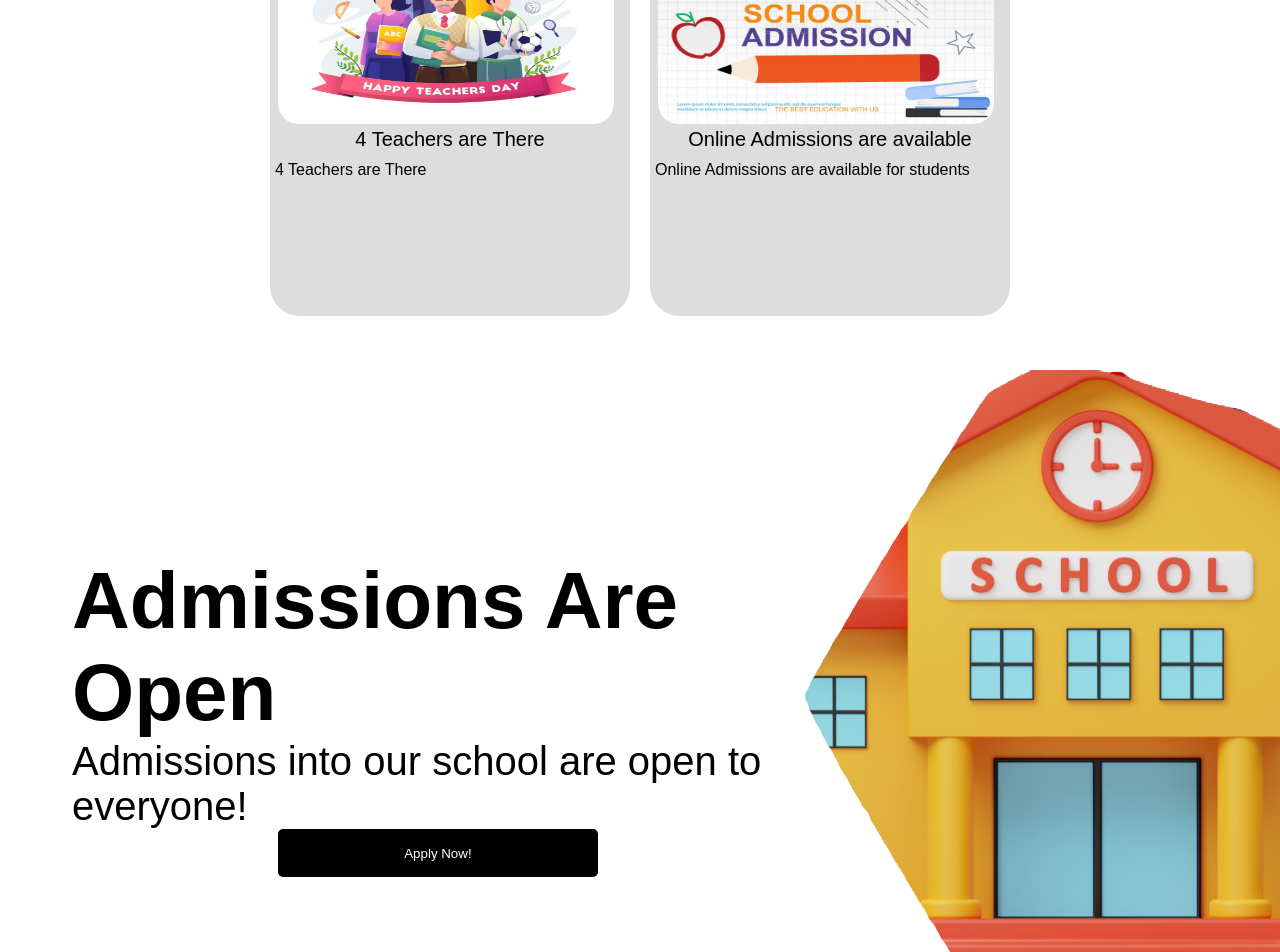
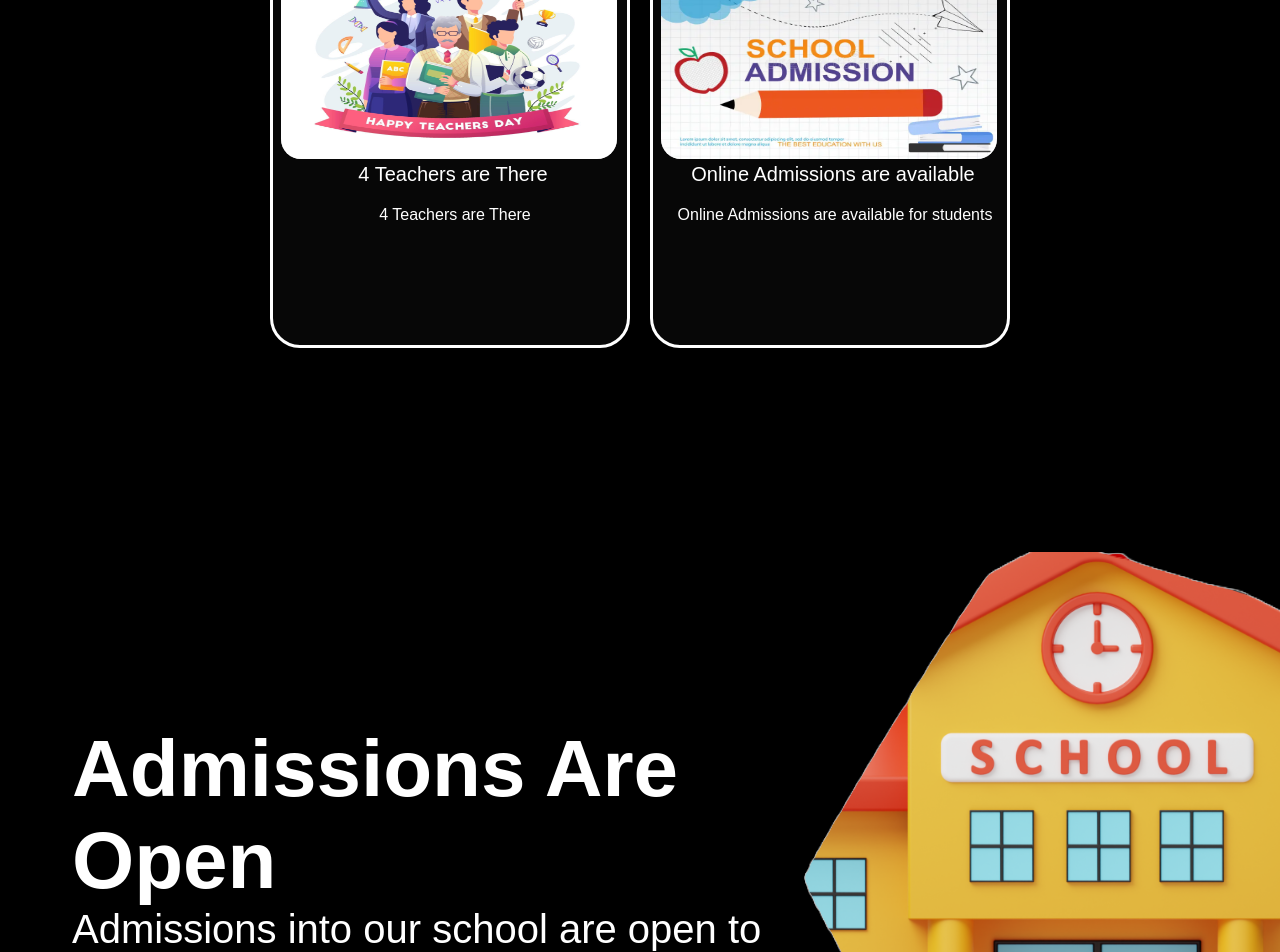
Before and after one commit to audwitiyabandyopadhyay74/mahata-purbapara-free-primary-school, a React (Vite) app: page / in a window 1280 px wide. Shown: the part 1740-2692 px from the top of the page. Built offline with nearby package versions, Linux system fonts and the light colour scheme.

Commit message:
new version

```diff
--- a/src/App.css
+++ b/src/App.css
@@ -5,11 +5,13 @@
         font-family: Arial, Helvetica, sans-serif;
         transition: all 1.5s ease;
         box-sizing: border-box;
+        overflow: hidden;
     }
 
      :root {
         -ms-overflow-style: none;
         scrollbar-width: none;
+        overflow: scroll;
     }
     /*
 *:hover {
@@ -42,24 +44,26 @@
     }
 
     body {
-        background-color: #fff;
-        color: #000;
+        background-color: #000;
+        color: #fff;
+        perspective: 5000;
     }
 
     .nav {
-        padding-left: 10px;
-        padding-right: 10px;
         width: 100%;
-        height: 8vh;
+        height: 12vh;
         display: flex;
         justify-content: space-between;
         align-items: center;
-        z-index: 1000;
+        background: #000;
+        /* margin-bottom: 100px; */
+        padding-left: 10px;
     }
 
     .nav>.logo {
         font-family: arial;
         font-size: 2.5vh;
+        color: #000;
     }
 
     .nav>.links {
@@ -68,24 +72,38 @@
         flex-direction: row;
         justify-content: space-between;
         padding-right: 20px;
+        color: #fff;
+        /* background-color: #000; */
     }
 
     .nav>.links>button {
         border-color: transparent;
         background-color: transparent;
         transition: all 0.5s ease-in-out;
+        color: #000;
+        /* margin-top: 40px; */
+        height: 5vh;
+        width: 10vh;
+        border-radius: 5px;
+        /* background-color: #000; */
+        /* transform: skew(100deg); */
     }
 
     .links button::before {
         background-color: #d87a00;
         width: 100px !important;
         height: 5px !important;
+        /* background-color: #000; */
     }
 
     .nav>.links>button:hover {
         /*    cursor: url('./assets/react.svg'), auto;*/
         cursor: pointer;
-        border-bottom-color: #000;
+        /* border-bottom-color: #000; */
+        /* background-color: #000; */
+        background: #fff;
+        color: #000;
+        /* transform: skew(10deg); */
     }
 
     .banner {
@@ -141,13 +159,20 @@
         width: 45vh;
         height: 50vh;
         border-radius: 30px;
-        background-color: #ddd;
+        background-color: #080808e0;
         margin-top: 30px;
+        border: #fff solid;
         transition: all .3s ease-in-out;
+        /* animation: move 10s linear infinite; */
+        /* animation-iteration-count: infinite; */
+        /* animation-timing-function: 1s; */
+        /* transform: rotate(180deg); */
     }
 
     .Feature:hover {
-        transform: translateY(-30px);
+        /* transform: translateY(-30px); */
+        /* transform: scale(1.2); */
+        transform: skew(10deg);
         cursor: pointer;
     }
 
@@ -172,6 +197,17 @@
         position: relative;
         bottom: -10px;
         left: 5px;
+        text-align: center;
+        padding: 10px;
+    }
+
+    @keyframes move {
+        0% {
+            transform: rotate(0deg);
+        }
+        100% {
+            transform: rotate(360deg);
+        }
     }
 
     .Features {
@@ -199,6 +235,7 @@
         flex-direction: row;
         justify-content: space-between;
         align-items: center;
+        margin-top: 150px;
     }
 
     .admissions-banner>.text {
@@ -206,6 +243,7 @@
         display: flex;
         flex-direction: column;
         align-items: center;
+        overflow: hidden;
     }
 
     .admissions-banner>.text>h1 {
@@ -217,21 +255,30 @@
     }
 
     .admissions-banner>.text>button {
+        margin-top: 20px;
         width: 40vh;
-        height: 6vh;
-        background-color: #000;
-        color: #fff;
+        height: 7vh;
+        background-color: #fff;
+        color: #000;
         transition: all 1s ease;
         border-radius: 5px;
         border: #000 solid;
+        transition: .708s;
+        transform: skew(10deg);
+        overflow: hidden;
     }
 
     .admissions-banner>.text>button:hover,
     .admissions-banner>.text>button:active,
     .admissions-banner>.text>button:focus {
-        background-color: transparent;
+        background-color: #000;
         color: #000;
         cursor: pointer;
+        border: #fff solid;
+        color: #fff;
+        transform: rotateX(10deg);
+        overflow: hidden;
+        /* padding-bottom: 10px; */
     }
 
     .admissions-banner>img {
@@ -249,6 +296,10 @@
     z-index: 100;
 } */
 
+    .basic-information {
+        margin-top: 100px;
+    }
+
     .basic-information-card {
         background-color: #ddd;
         height: 79.50vh;
@@ -260,10 +311,13 @@
         align-items: center;
         margin-top: 30px;
         transition: 0.3s;
+        background-color: #080808e0;
+        gap: 30px;
+        padding: 4px;
     }
 
     .basic-information-card>img {
-        mix-blend-mode: color-burn;
+        /* mix-blend-mode: color-burn; */
         /* filter: brightness(95%); */
         width: 43vh;
         background-color: #fff;
@@ -275,8 +329,10 @@
         font-weight: 100;
     }
 
-    .basic-information-card:hover {
-        transform: translateY(-30px);
+    .basic-information-card:hover,
+    .basic-information-card:active,
+    .basic-information-card:focus {
+        transform: rotateX(50deg);
         cursor: pointer;
     }
 
@@ -291,6 +347,7 @@
         align-items: center;
         gap: 50px;
         flex-wrap: wrap;
+        padding-bottom: 50px;
     }
 
     .mini-about-us-section,
@@ -318,18 +375,23 @@
     .mini-about-us-section>#know-more {
         position: relative;
         width: 40vh;
-        height: 5vh;
+        height: 7vh;
         border: 1px solid #000;
-        background-color: #000;
-        color: #fff;
+        background-color: #fff;
+        color: #000;
         border-radius: 5px;
         transition: all 0.5s ease-in-out;
+        margin-top: 20px;
+        padding: 5px;
+        transform: skew(10deg);
     }
 
     .mini-about-us-section>#know-more:hover {
         background-color: transparent !important;
-        color: #000;
+        color: #fff;
         cursor: pointer;
+        border: #fff solid;
+        transform: rotateX(10deg);
     }
 
     .admission-form,
@@ -506,7 +568,7 @@
             width: 100%;
             height: 100vh;
             position: fixed;
-            background-color: #fff;
+            background-color: #000;
             z-index: 1000;
             top: 0;
             /* position: absolute; */
@@ -515,10 +577,11 @@
             height: 10vh;
             background: #0000;
             border: transparent;
+            color: #fff;
         }
         .navlinks>button:hover,
         .navlinks>button:active {
-            background: #aaa;
+            background: #252525ea;
         }
         * {
             z-index: 0;
```
Also changed, not shown: src/Assets/Image/hamburger-menu.png, src/Assets/Image/image-removebg-preview.png (added).
